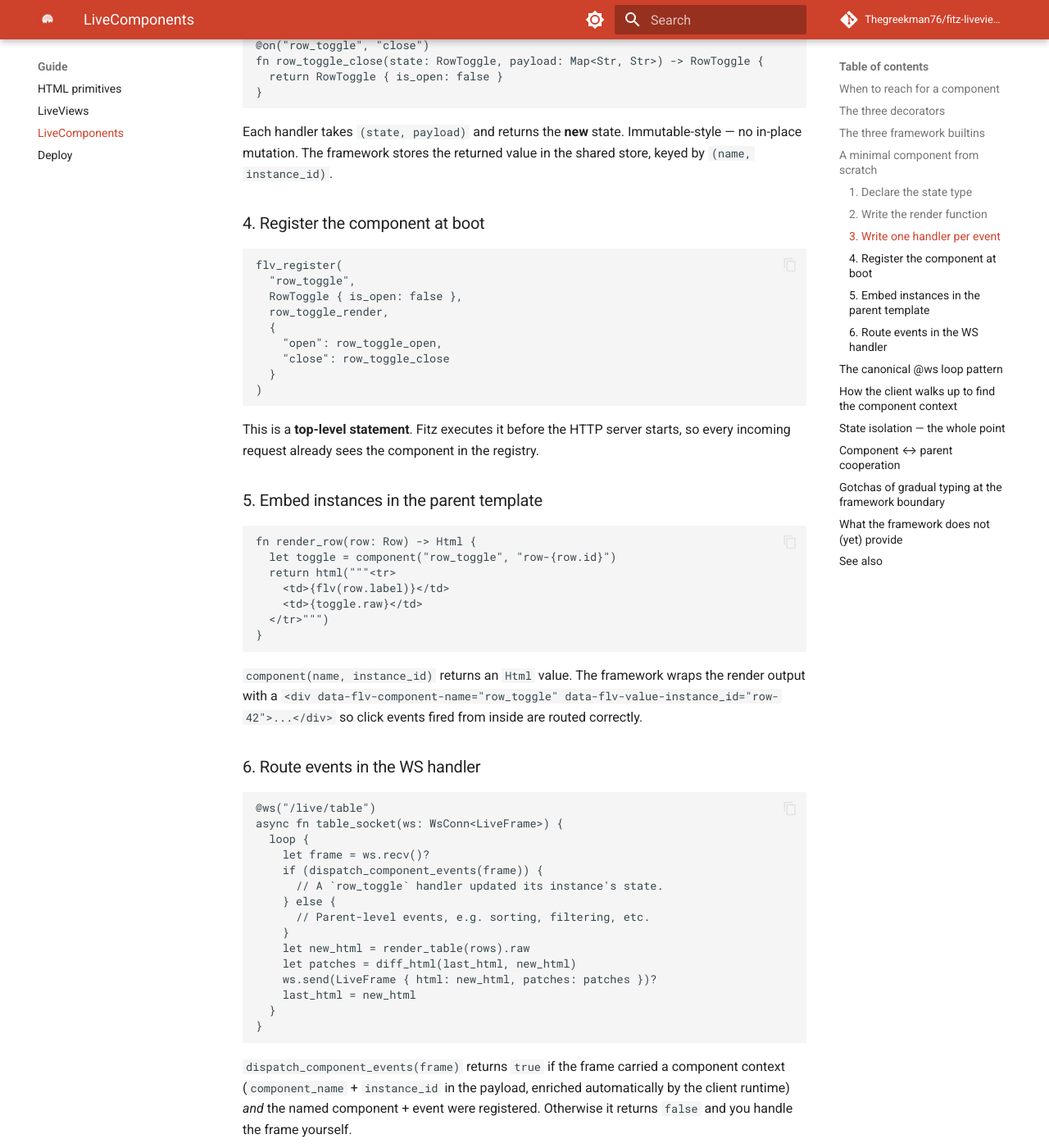
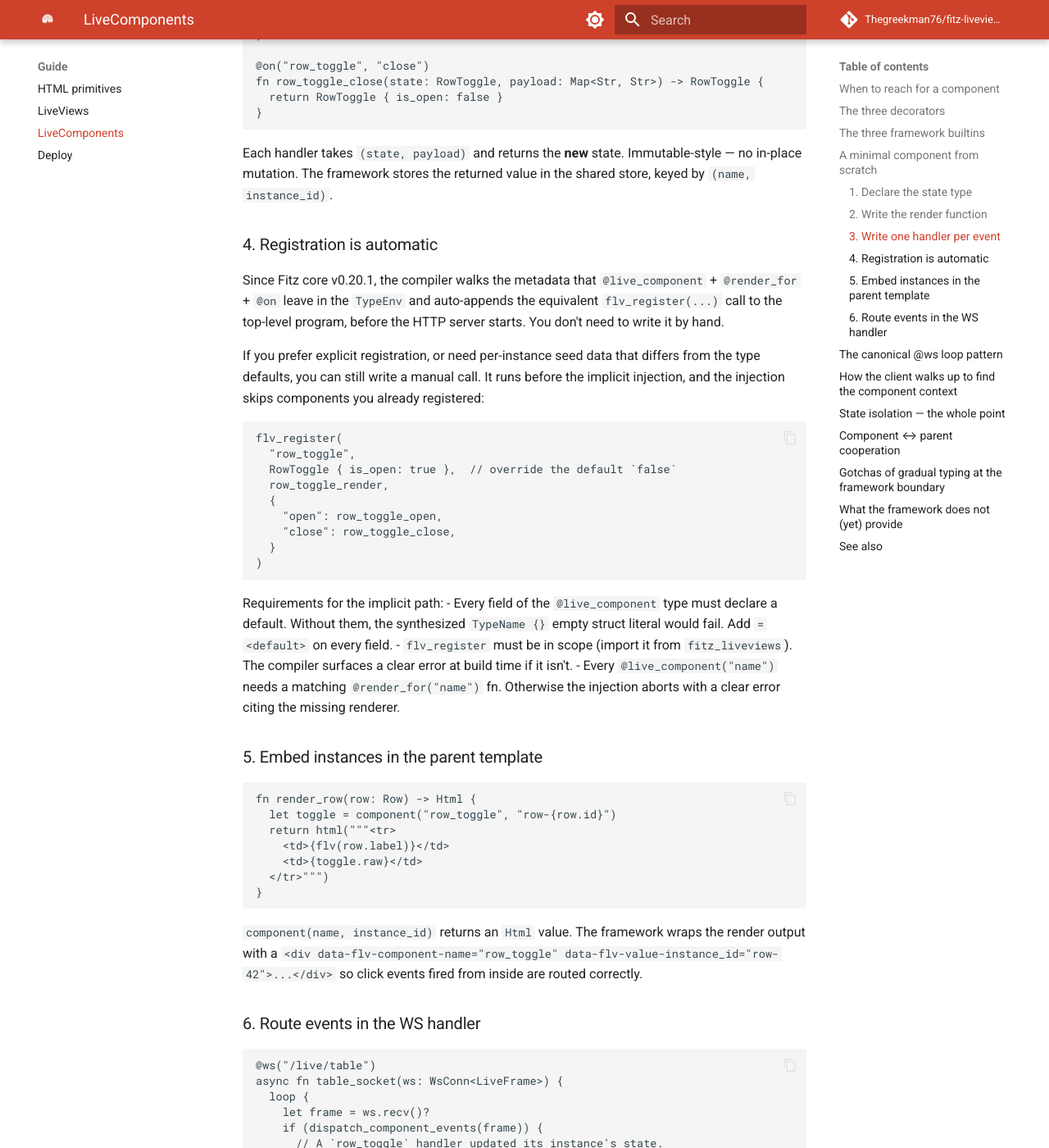
Before and after one commit to Thegreekman76/fitz-liveviews, an MkDocs documentation site: the page built from docs/components.md, in a window 1280 px wide and 1400 px high, scrolled down 2939 px. Shown: the whole window at 82% size. Built offline with MkDocs 1.6.1 and Material for MkDocs 9.7.7, drawn with Linux system fonts in a browser that asks for light colours; comment, search, counter and statistics services are not loaded; some of the changed text lies outside the part shown.

Commit message:
docs,examples: drop manual flv_register — Fitz core v0.20.1 auto-injects it
Fitz core Phase 5.A.1 auto-generates the flv_register(...) boot call
from @live_component + @render_for + @on metadata. fitz-liveviews API
stays identical; manual calls still work (they take precedence).

- examples/kanban + examples/dashboard: drop the boot call
- docs/components.md: "Register at boot" reframed as automatic + fallback
- docs/live.md + docs/examples/kanban.md: walkthroughs updated
- README + ROADMAP: Phase 5.A.1 line + Phase 4 codegen item marked done
- CHANGELOG: new [Unreleased] section with requirements + fallback
- editors/vscode/snippets: `livecomp` scaffold no longer includes the
  manual flv_register block; cites requirements + manual fallback

````diff
--- a/docs/components.md
+++ b/docs/components.md
@@ -41,11 +41,11 @@ You do **not** need a component for:
 
 ## The three decorators
 
-Fitz core exposes three decorators that the checker validates. They
-carry no runtime side-effects yet — the framework layer reads them as
-markers and the explicit `flv_register(...)` call at boot is what
-actually wires everything together. This may become implicit in a
-future phase.
+Fitz core exposes three decorators that the checker validates. Since
+Fitz core v0.20.1 the compiler auto-generates one `flv_register(...)`
+call per component from the decorators — no manual boot call needed
+in your program. Manual calls still work and take precedence if you
+prefer explicit boot wiring.
 
 | Decorator                            | Attaches to  | Meaning                                            |
 |--------------------------------------|--------------|----------------------------------------------------|
@@ -132,23 +132,40 @@ Each handler takes `(state, payload)` and returns the **new** state.
 Immutable-style — no in-place mutation. The framework stores the
 returned value in the shared store, keyed by `(name, instance_id)`.
 
-### 4. Register the component at boot
+### 4. Registration is automatic
+
+Since Fitz core v0.20.1, the compiler walks the metadata that
+`@live_component` + `@render_for` + `@on` leave in the `TypeEnv` and
+auto-appends the equivalent `flv_register(...)` call to the top-level
+program, before the HTTP server starts. You don't need to write it
+by hand.
+
+If you prefer explicit registration, or need per-instance seed data
+that differs from the type defaults, you can still write a manual
+call. It runs before the implicit injection, and the injection skips
+components you already registered:
 
 ```fitz
 flv_register(
   "row_toggle",
-  RowToggle { is_open: false },
+  RowToggle { is_open: true },  // override the default `false`
   row_toggle_render,
   {
     "open": row_toggle_open,
-    "close": row_toggle_close
+    "close": row_toggle_close,
   }
 )
 ```
 
-This is a **top-level statement**. Fitz executes it before the HTTP
-server starts, so every incoming request already sees the component
-in the registry.
+Requirements for the implicit path:
+- Every field of the `@live_component` type must declare a default.
+  Without them, the synthesized `TypeName {}` empty struct literal
+  would fail. Add `= <default>` on every field.
+- `flv_register` must be in scope (import it from `fitz_liveviews`).
+  The compiler surfaces a clear error at build time if it isn't.
+- Every `@live_component("name")` needs a matching `@render_for("name")`
+  fn. Otherwise the injection aborts with a clear error citing the
+  missing renderer.
 
 ### 5. Embed instances in the parent template
 
@@ -336,9 +353,9 @@ takes some `T` where `T` is the type declared by the matching
 - **`dispatch_to_all(name, event, payload)`** for bulk actions across
   every registered instance. Today you loop by hand over instance
   ids you tracked yourself.
-- **Implicit registration from decorators.** `flv_register(...)` is
-  still explicit. A future codegen pass can turn `@live_component` +
-  `@render_for` + `@on` into an auto-generated boot call.
+- ~~**Implicit registration from decorators.**~~ *Done in Fitz core
+  v0.20.1.* `@live_component` + `@render_for` + `@on` auto-generate
+  the boot registration.
 - **Presence** (per-user state across connections). Coming after
   Phase 4.
 - **Component-scoped CSS.** Emit CSS from the parent's `<style>` for
````
Also changed, not shown: CHANGELOG.md (+51 -0 lines), README.md (+2 -1 lines), ROADMAP.md (+9 -2 lines), docs/examples/kanban.md (+17 -7 lines), docs/live.md (+10 -8 lines), 3 other files.
